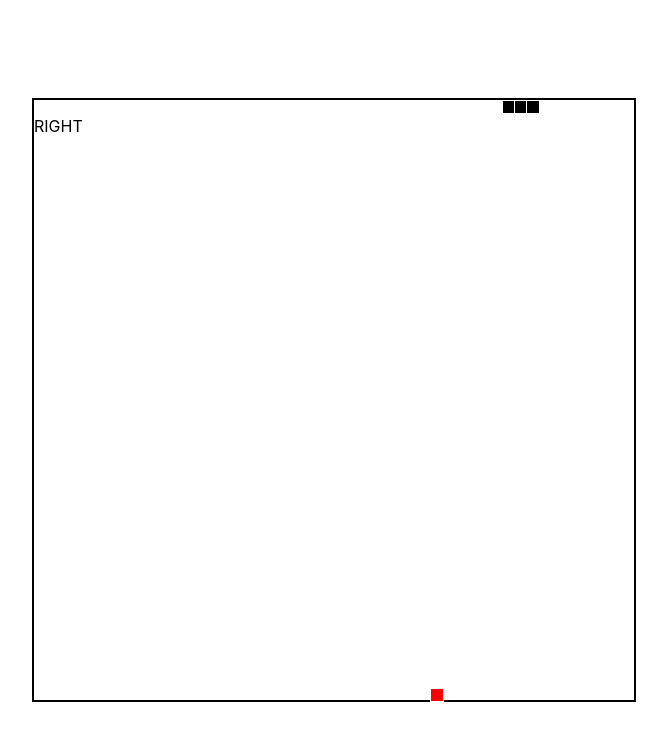
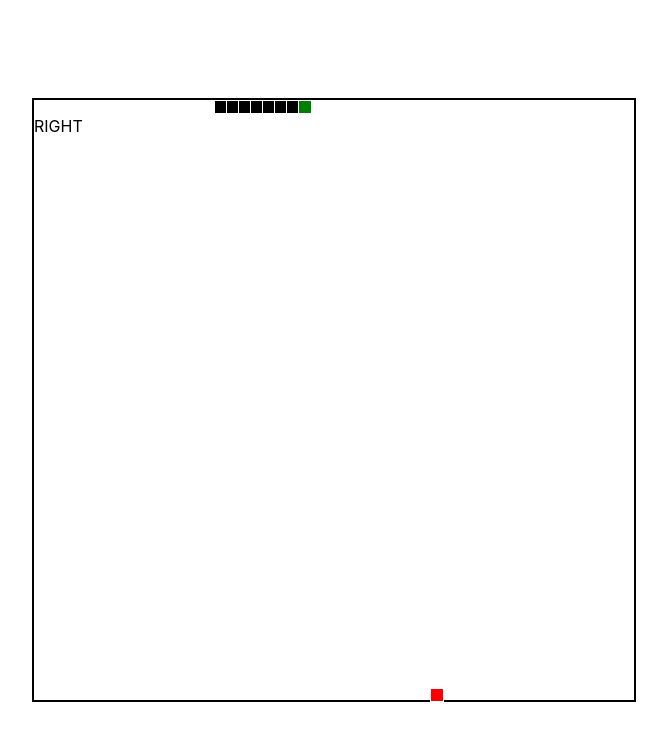
Before and after one commit to johnneon/react-game, a React (Create React App) app: page / in a window 1280 px wide. Shown: the top 740 px of the page, without its empty margins (306-973 px from the left). Built offline with nearby package versions, Linux system fonts and the light colour scheme.

Commit message:
feat: find head & tern parts of snake

```diff
--- a/src/components/Game.tsx
+++ b/src/components/Game.tsx
@@ -1,4 +1,4 @@
-import React, { useState, useEffect } from 'react';
+import React from 'react';
 import styled from 'styled-components';
 import Snake from './Snake';
 import Food from './Food';
@@ -24,11 +24,16 @@ const GameField = styled.div`
 const initialState = {
   foodCords: getRandomCoordinates(),
   direction: 'RIGHT',
-  moveSpeed: 200,
+  moveSpeed: 500,
   snakeDots: [
     [0, 0],
     [0, 2],
     [0, 4],
+    [0, 6],
+    [0, 8],
+    [0, 10],
+    [0, 12],
+    [0, 14]
   ]
 };
 
@@ -41,16 +46,18 @@ export default class Game extends React.Component<IGameProps, IGameState> {
   }
 
   handleKeyDown = (event: KeyboardEvent): void => {
-    const { keyCode } = event; // ! It's Deprecated! Rewrite this to key.
+    const { code } = event;
 
-    if (keyCode === 119 && this.state.direction !== 'DOWN') {
+    if (code === 'KeyW' && this.state.direction !== 'DOWN') {
       this.setState({ direction: 'UP' });
-    } else if (keyCode === 115 && this.state.direction !== 'UP') {
+    } else if (code === 'KeyS' && this.state.direction !== 'UP') {
       this.setState({ direction: 'DOWN' });
-    } else if (keyCode === 97 && this.state.direction !== 'RIGHT') {
+    } else if (code === 'KeyA' && this.state.direction !== 'RIGHT') {
       this.setState({ direction: 'LEFT' });
-    } else if (keyCode === 100 && this.state.direction !== 'LEFT') {
+    } else if (code === 'KeyD' && this.state.direction !== 'LEFT') {
       this.setState({ direction: 'RIGHT' });
+    } else if (code === 'Escape') {
+      // this.gameControle(false);
     }
   }
 
@@ -132,7 +139,7 @@ export default class Game extends React.Component<IGameProps, IGameState> {
 
   componentDidMount = () => {
     setInterval(this.moveSnake, this.state.moveSpeed);
-    window.addEventListener('keypress', this.handleKeyDown);
+    window.addEventListener('keydown', this.handleKeyDown);
   }
 
   componentDidUpdate = () => {
--- a/src/components/Snake.tsx
+++ b/src/components/Snake.tsx
@@ -5,14 +5,45 @@ interface ISnakeProps {
   snakeDots: Array<number[]>;
 }
 
+type StyledProps = {
+  head: boolean;
+  ternPart: string;
+}
+
 const SnakeDot = styled.div`
+  width: 2%;
+  height: 2%;
+
   position: absolute;
   z-index: 2;
-  width: 2%;
-  height: 2%;
-  background: #000;
+
+  background: ${(props: StyledProps) => props.head ? 'green' : '#000'};
+  border-radius: ${(props: StyledProps) => {
+    let radius = '0px 0px 0px 0px';
+    // ! В общем... Ты остановлися на закруглении краев змейки и паузе в игре.
+    switch (props.ternPart) {
+      case 'UP':
+        radius = '0px 0px 5px 0px';
+        break;
+      case 'DOWN':
+        radius = '0px 5px 0px 0px';
+        break;
+      case 'RIGHT':
+        radius = '5px 0px 0px 0px';
+        break;
+      case 'LEFT':
+        radius = '0px 0px 0px 5px';
+        break;
+
+      default:
+        radius = '0px 0px 0px 0px';
+        break;
+    }
+
+    return radius;
+  }};
   border: 1px solid #fff;
-  transition: all .1s linear;
+  transition: all .5s linear;
 `;
 
 const Snake: React.FunctionComponent<ISnakeProps> = (props) => {
@@ -20,13 +51,32 @@ const Snake: React.FunctionComponent<ISnakeProps> = (props) => {
     <>
       {props.snakeDots.map((dot: number[], i) => {
         const [top, left] = dot;
+        const [nextTop, nextLeft] = props.snakeDots[i + 1] || [];
+        const [prevTop, prevLeft] = props.snakeDots[i - 1] || [];
         const style = {
           top: `${top}%`,
           left: `${left}%`
+        };
+        let ternPart: string = '';
+
+        if (top < nextTop && top === prevTop) {
+          ternPart = 'UP';
+        } else if (top > nextTop && top === prevTop) {
+          ternPart = 'DOWN';
+        }
+        if (left < nextLeft && left === prevLeft) {
+          ternPart = 'RIGHT';
+          console.log('right')
+        } else if (left > nextLeft && left === prevLeft) {
+          ternPart = 'LEFT';
         }
 
         return (
-          <SnakeDot style={style} key={i} />
+          <SnakeDot
+            ternPart={ternPart}
+            head={i === props.snakeDots.length - 1 ? true : false}
+            style={style} key={i}
+          />
         );
       })}
     </>
```
